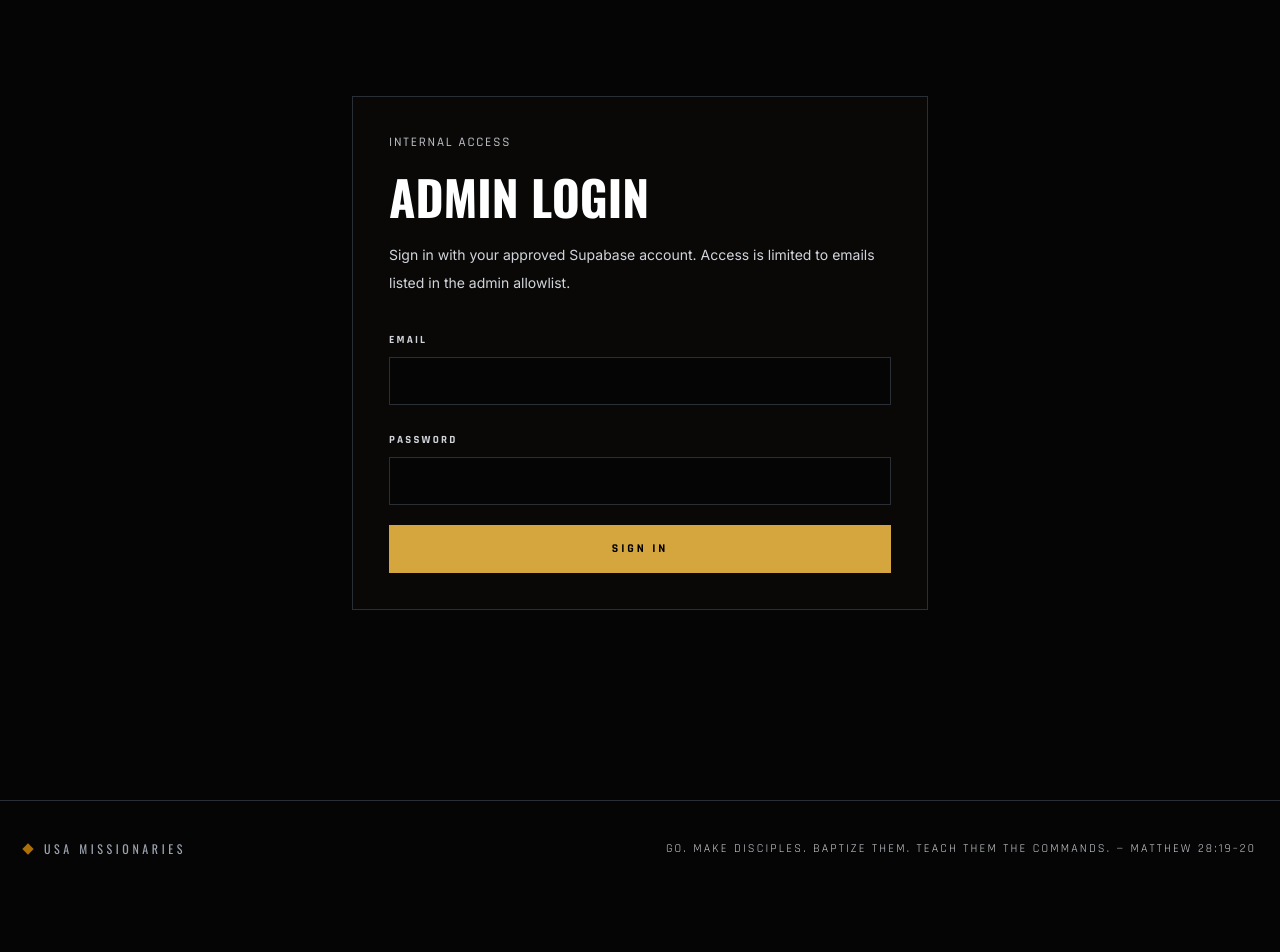
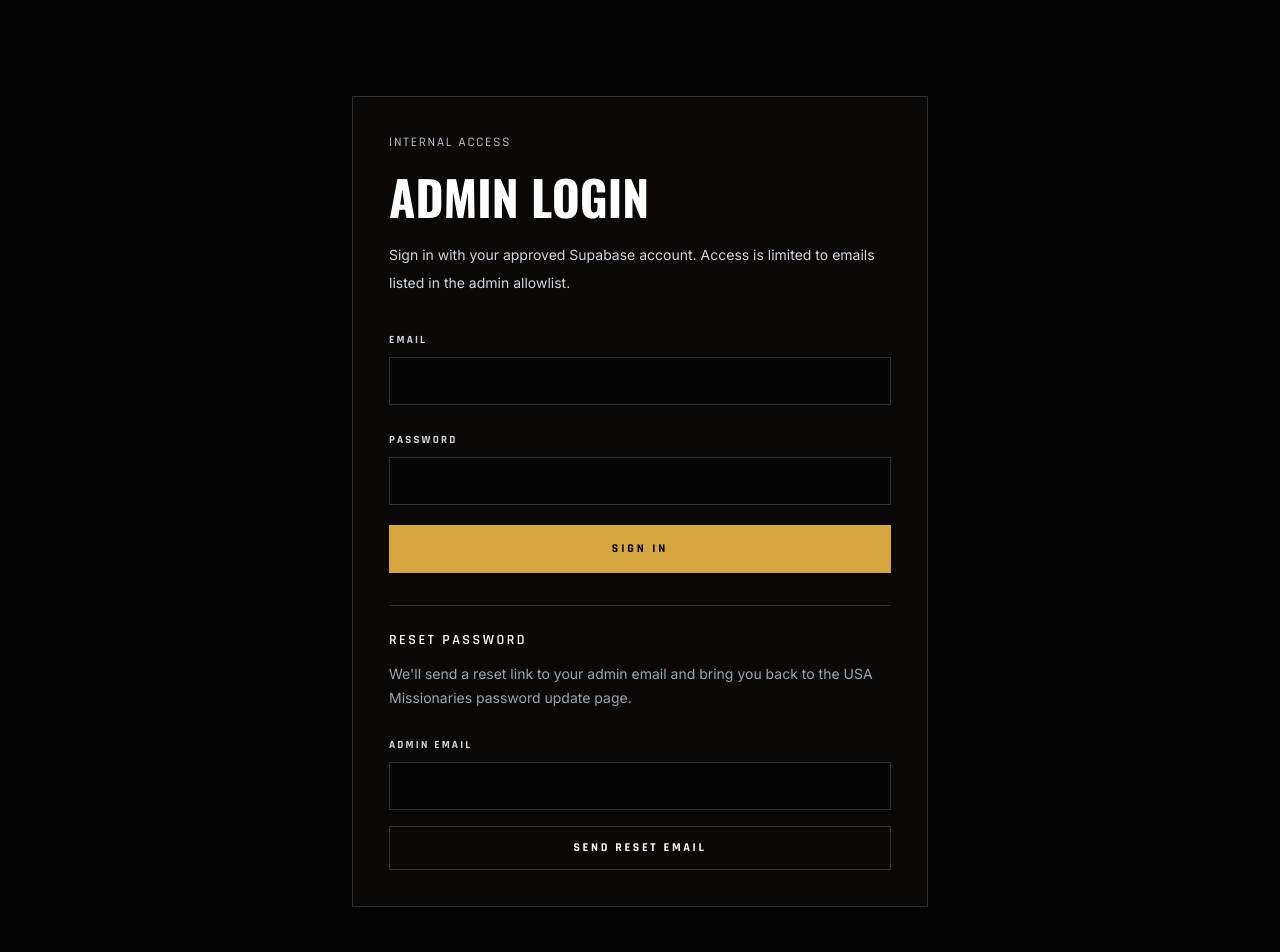
Before and after one commit to rfox0629/usam-website, a Next.js app: page /login in a window 1280 px wide. Shown: the top 952 px of the page. Before the commit the page ends 897 px from the top, so only its background shows below. Built offline with nearby package versions, Linux system fonts and the light colour scheme.

Commit message:
Fix Supabase recovery redirect to update password

```diff
--- a/app/login/actions.ts
+++ b/app/login/actions.ts
@@ -1,5 +1,6 @@
 "use server";
 
+import { headers } from "next/headers";
 import { redirect } from "next/navigation";
 import { createSupabaseServerClient, isSupabaseServerConfigured } from "@/src/lib/supabase/server";
 
@@ -9,6 +10,20 @@ function getString(formData: FormData, name: string) {
 
 function safeNextPath(value: string) {
   return value.startsWith("/") && !value.startsWith("//") ? value : "/admin/dashboard";
+}
+
+async function requestOrigin() {
+  const headersList = await headers();
+  const origin = headersList.get("origin");
+
+  if (origin) {
+    return origin;
+  }
+
+  const host = headersList.get("host") ?? "localhost:3000";
+  const protocol = headersList.get("x-forwarded-proto") ?? (host.startsWith("localhost") ? "http" : "https");
+
+  return `${protocol}://${host}`;
 }
 
 function isMissingIsActiveColumn(error: { message?: string } | null) {
@@ -67,6 +82,30 @@ export async function signInAdmin(formData: FormData) {
   redirect(nextPath);
 }
 
+export async function requestPasswordReset(formData: FormData) {
+  const email = getString(formData, "reset_email").toLowerCase();
+
+  if (!email || !email.includes("@")) {
+    redirect("/login?error=reset-missing");
+  }
+
+  if (!isSupabaseServerConfigured()) {
+    redirect("/login?error=config");
+  }
+
+  const origin = await requestOrigin();
+  const supabase = await createSupabaseServerClient();
+  const { error } = await supabase.auth.resetPasswordForEmail(email, {
+    redirectTo: `${origin}/update-password`,
+  });
+
+  if (error) {
+    redirect(`/login?error=${encodeURIComponent("reset-failed")}`);
+  }
+
+  redirect("/login?reset=email-sent");
+}
+
 export async function signOutAdmin() {
   if (isSupabaseServerConfigured()) {
     const supabase = await createSupabaseServerClient();
--- a/app/login/page.tsx
+++ b/app/login/page.tsx
@@ -1,5 +1,5 @@
 import type { Metadata } from "next";
-import { signInAdmin } from "./actions";
+import { requestPasswordReset, signInAdmin } from "./actions";
 
 export const metadata: Metadata = {
   title: "Admin Login | USA Missionaries",
@@ -18,6 +18,8 @@ const errors: Record<string, string> = {
   invalid: "Unable to sign in with those credentials.",
   missing: "Enter an email and password to continue.",
   "not-admin": "This email is not approved for admin access.",
+  "reset-failed": "We could not send a password reset email. Try again in a moment.",
+  "reset-missing": "Enter the email address for your admin account.",
 };
 
 export default async function LoginPage({
@@ -30,7 +32,11 @@ export default async function LoginPage({
     ? params.next
     : "/admin/dashboard";
   const error = params.error ? errors[params.error] : undefined;
-  const success = params.reset === "success" ? "Your password has been updated. Sign in with your new password." : undefined;
+  const success = params.reset === "success"
+    ? "Your password has been updated. Sign in with your new password."
+    : params.reset === "email-sent"
+      ? "If that account exists, a password reset email is on the way."
+      : undefined;
 
   return (
     <main className="min-h-screen bg-[#050505] px-6 py-24 text-stone-100">
@@ -88,6 +94,36 @@ export default async function LoginPage({
             Sign In
           </button>
         </form>
+
+        <div className="mt-8 border-t border-stone-800 pt-6">
+          <h2 className="text-sm font-semibold uppercase tracking-[0.18em] text-stone-200" style={{ fontFamily: font.rajdhani }}>
+            Reset Password
+          </h2>
+          <p className="mt-3 text-sm leading-6 text-stone-500">
+            We&apos;ll send a reset link to your admin email and bring you back to the USA Missionaries password update page.
+          </p>
+          <form action={requestPasswordReset} className="mt-5 space-y-4">
+            <label className="block">
+              <span className="text-[11px] uppercase tracking-[0.2em] text-stone-400" style={{ fontFamily: font.rajdhani, fontWeight: 700 }}>
+                Admin Email
+              </span>
+              <input
+                autoComplete="email"
+                className="mt-2 min-h-12 w-full border border-stone-800 bg-[#050505] px-4 text-stone-100 outline-none transition-colors focus:border-[#D4A63D]"
+                name="reset_email"
+                required
+                type="email"
+              />
+            </label>
+            <button
+              className="inline-flex min-h-11 w-full items-center justify-center border border-stone-700 px-6 py-3 text-xs uppercase tracking-[0.22em] text-stone-100 transition-all hover:border-[#D4A63D] hover:text-[#F5B942]"
+              style={{ fontFamily: font.rajdhani, fontWeight: 700 }}
+              type="submit"
+            >
+              Send Reset Email
+            </button>
+          </form>
+        </div>
       </section>
     </main>
   );
--- a/app/page.tsx
+++ b/app/page.tsx
@@ -587,6 +587,21 @@ export default function Home() {
   const [shouldPreviewJoinMission, setShouldPreviewJoinMission] = useState(false);
   const [scrollY, setScrollY] = useState(0);
   useEffect(() => {
+    const hash = window.location.hash;
+
+    if (!hash) {
+      return;
+    }
+
+    const hashParams = new URLSearchParams(hash.replace(/^#/, ""));
+    const isRecoveryLink = hashParams.get("type") === "recovery"
+      || Boolean(hashParams.get("access_token") && hashParams.get("refresh_token"));
+
+    if (isRecoveryLink) {
+      window.location.replace(`/update-password${hash}`);
+    }
+  }, []);
+  useEffect(() => {
     const fn = () => setScrollY(window.scrollY);
     window.addEventListener("scroll", fn, { passive: true });
     return () => window.removeEventListener("scroll", fn);
--- a/app/update-password/UpdatePasswordForm.tsx
+++ b/app/update-password/UpdatePasswordForm.tsx
@@ -108,7 +108,7 @@ export function UpdatePasswordForm() {
           return;
         }
 
-        if (accessToken && refreshToken && recoveryType === "recovery") {
+        if (accessToken && refreshToken && (!recoveryType || recoveryType === "recovery")) {
           const { error } = await client.auth.setSession({
             access_token: accessToken,
             refresh_token: refreshToken,
```
